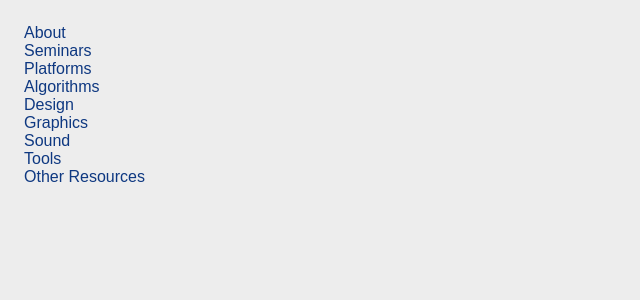
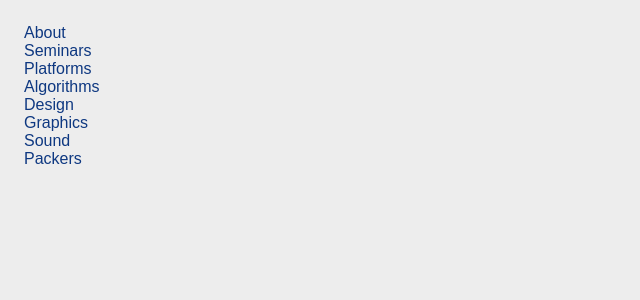
Before and after one commit to in4k/in4k.github.io, a Jekyll site: the page index.html, which Jekyll copies as it is, in a window 1280 px wide. Shown: the top 300 px of the page, without its empty margins (0-640 px from the left). Built offline with Jekyll 4.4.1, drawn with Linux system fonts in a browser that asks for light colours; some web fonts are replaced.

Commit message:
Update index.html

```diff
--- a/index.html
+++ b/index.html
@@ -10,10 +10,6 @@
 <a href="wiki/design">Design</a><br>
 <a href="wiki/graphics">Graphics</a><br>
 <a href="wiki/sound">Sound</a><br>
-<a href="wiki/tools">Tools</a><br>
-<a href="wiki/resources">Other Resources</a><br>
-<!--<a href="wiki/misc">Misc</a><br>
-<a href="wiki/help">Help</a><br>
-<a href="wiki/historic">in4k Historic</a><br>-->
+<a href="wiki/exe-packers-tweakers-and-linkers">Packers</a><br>
 </div>
 </body>
```
